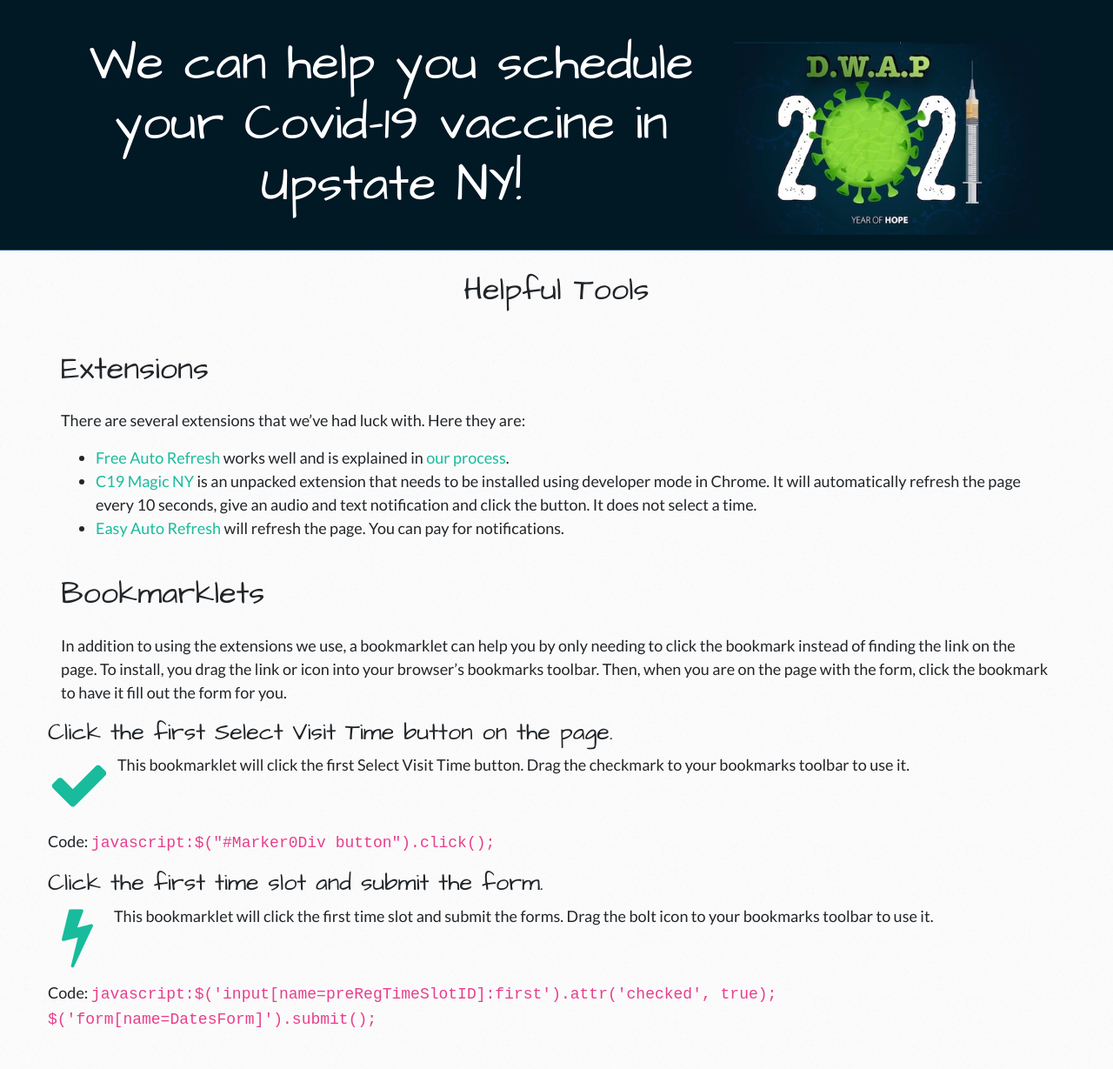
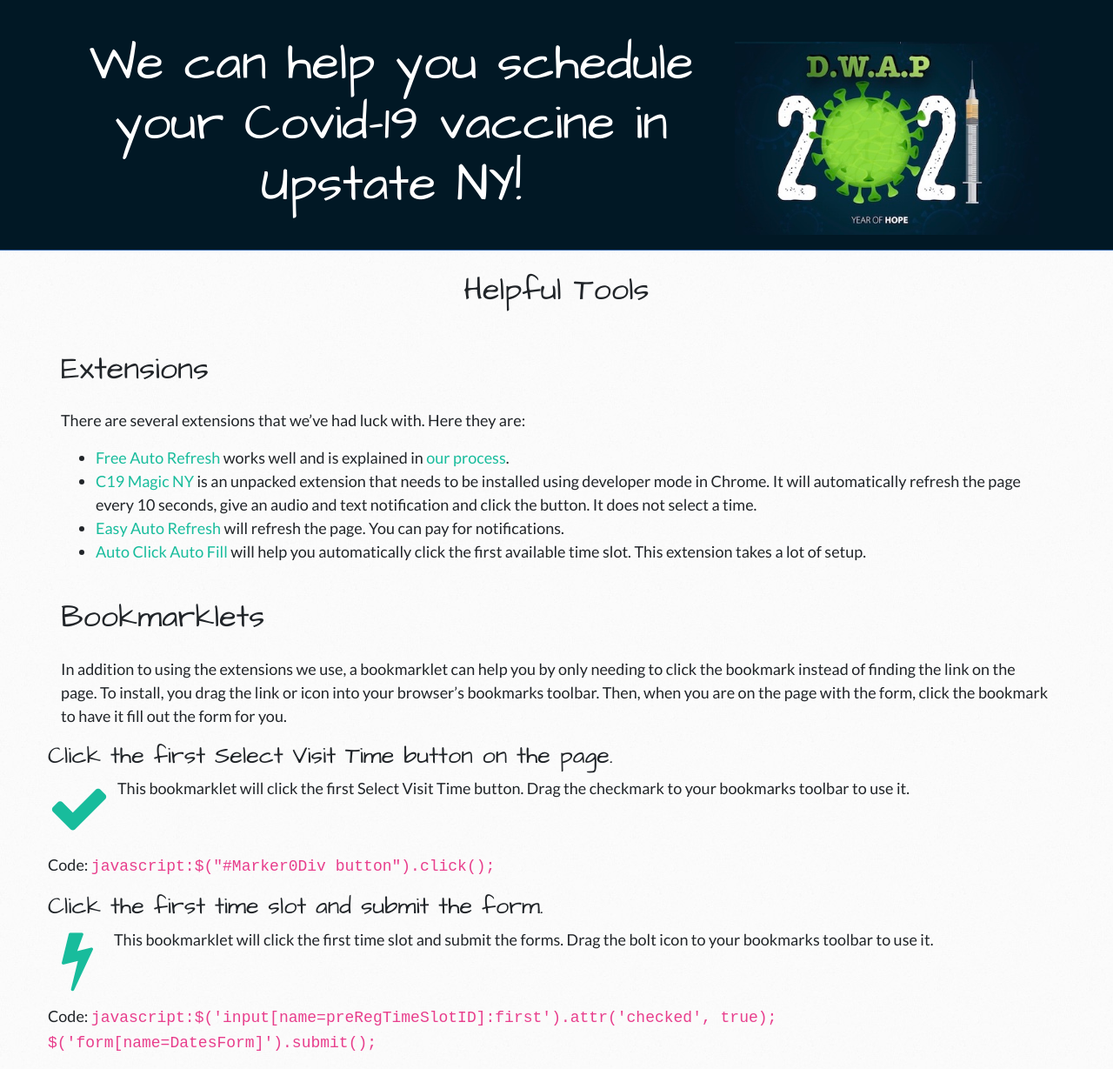
Before and after one commit to loganrath/dwap-main, a Jekyll site: the page built from tools.md, in a window 1280 px wide. Shown: the whole page at 87% size. Built offline with Jekyll 4.4.1, drawn with Linux system fonts in a browser that asks for light colours; nearby versions of some CDN libraries; before the commit the page ends 1202 px from its top, so only the background shows below that.

Commit message:
add autoclick to tools

```diff
--- a/tools.md
+++ b/tools.md
@@ -8,6 +8,7 @@ There are several extensions that we've had luck with. Here they are:
  - [Free Auto Refresh](https://www.google.com/url?q=https://chrome.google.com/webstore/detail/free-auto-refresh/lfkfikiejjfhpfbpgfolfkkdjpepmkal){:target="_blank"} works well and is explained in [our process](/our-process).
  - [C19 Magic NY](https://github.com/loganrath/C19Magic){:target="_blank"} is an unpacked extension that needs to be installed using developer mode in Chrome. It will automatically refresh the page every 10 seconds, give an audio and text notification and click the button. It does not select a time.
  - [Easy Auto Refresh](https://chrome.google.com/webstore/detail/easy-auto-refresh/aabcgdmkeabbnleenpncegpcngjpnjkc?hl=en){:target="_blank"} will refresh the page. You can pay for notifications.
+ - [Auto Click Auto Fill](/autoclick){:target="_blank"} will help you automatically click the first available time slot. This extension takes a lot of setup.
 
 # Bookmarklets
 In addition to using the extensions we use, a bookmarklet can help you by only needing to click the bookmark instead of finding the link on the page. To install, you drag the link or icon into your browser's bookmarks toolbar. Then, when you are on the page with the form, click the bookmark to have it fill out the form for you.
```
